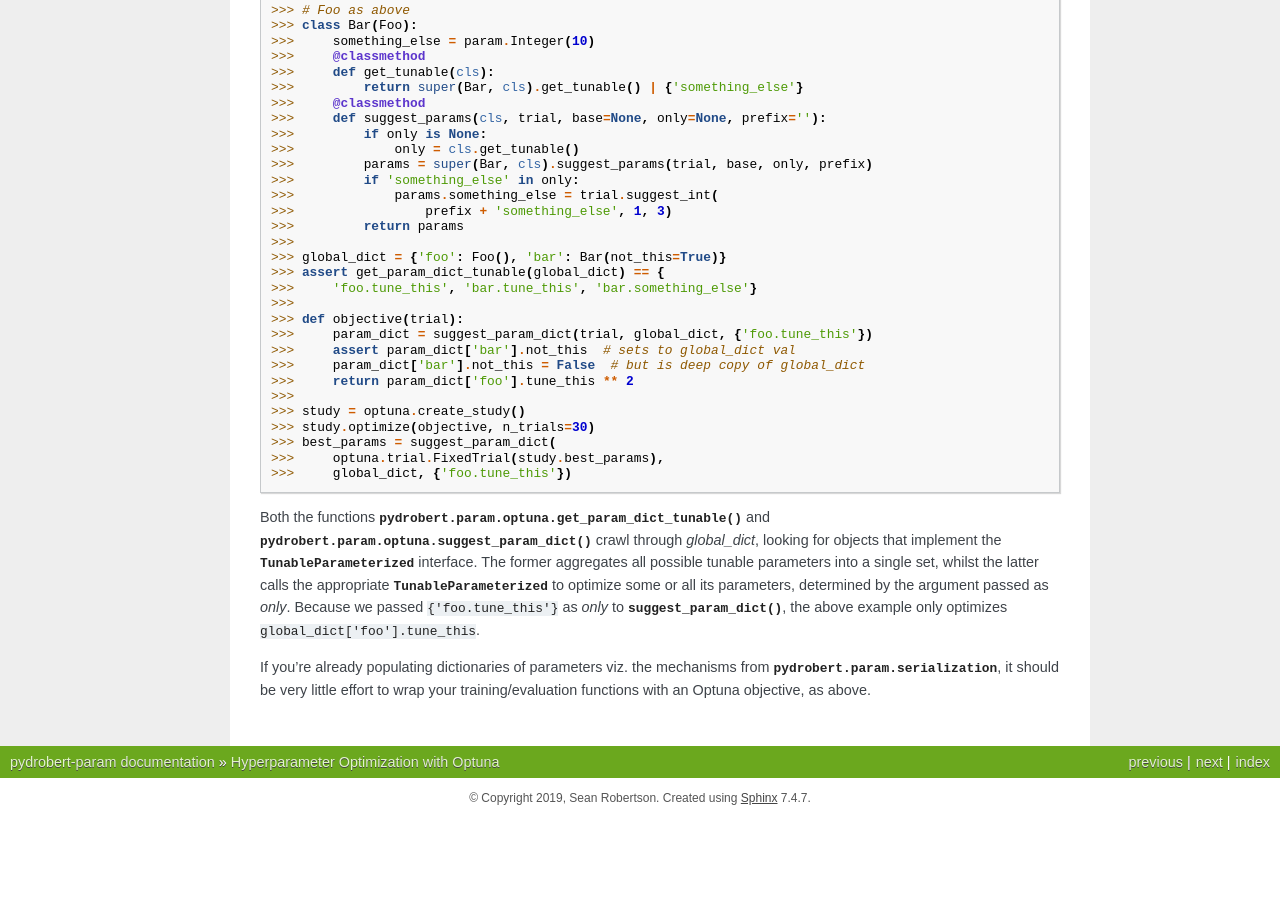
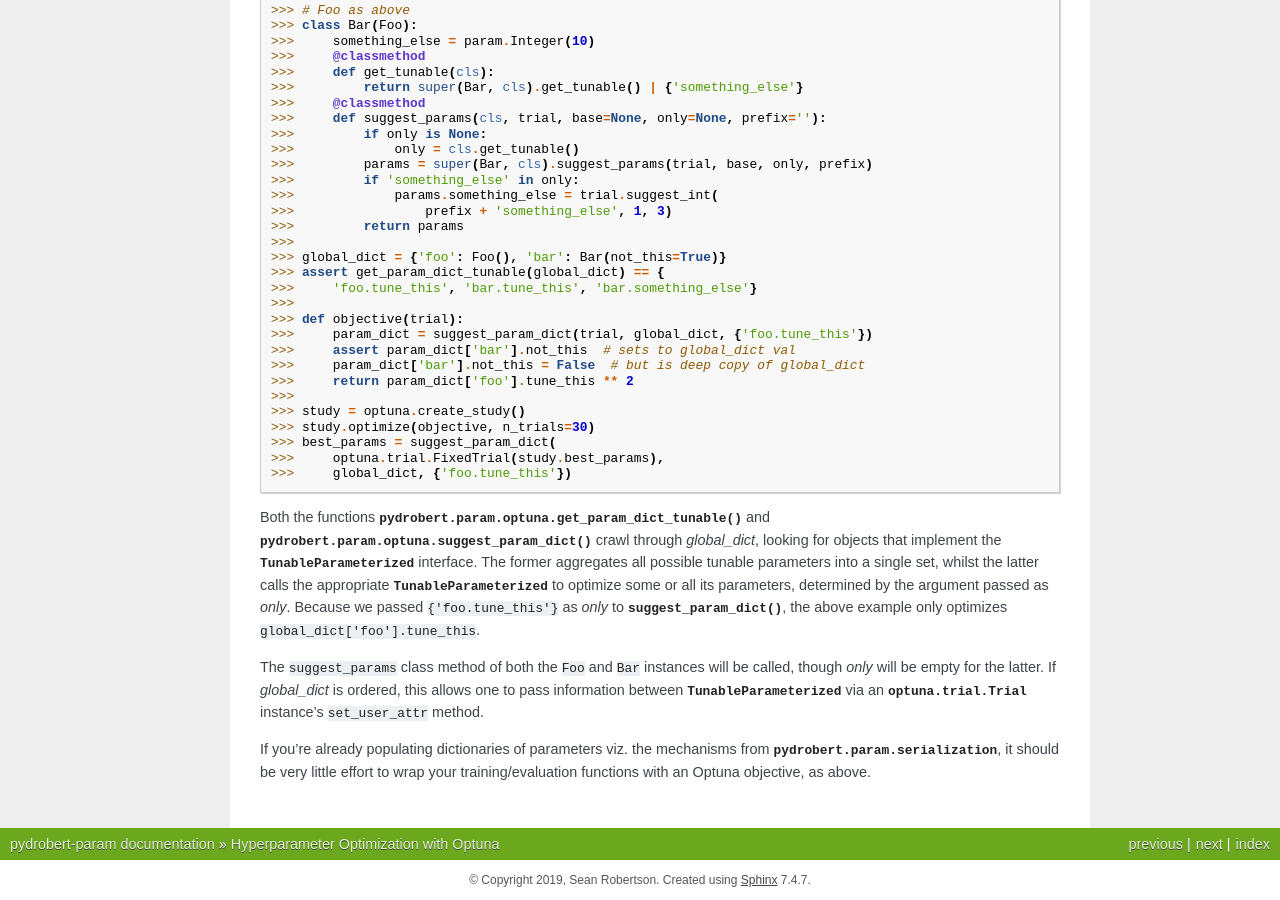
Before and after one commit to sdrobert/pydrobert-param, a Sphinx documentation site: the page built from docs/source/hyperopt.rst, in a window 1280 px wide and 900 px high, scrolled down 1000 px. Built offline with Sphinx 7.4.7, drawn with Linux system fonts in a browser that asks for light colours; before the commit the page ends 1818 px from its top, so only the background shows below that.

Commit message:
Call every suggest_params method in suggest_param_dict, test (#14)

```diff
--- a/docs/source/hyperopt.rst
+++ b/docs/source/hyperopt.rst
@@ -103,6 +103,12 @@ or all its parameters, determined by the argument passed as `only`. Because we
 passed ``{'foo.tune_this'}`` as `only` to :func:`suggest_param_dict`, the above
 example only optimizes ``global_dict['foo'].tune_this``.
 
+The ``suggest_params`` class method of both the ``Foo`` and ``Bar`` instances
+will be called, though `only` will be empty for the latter. If `global_dict` is
+ordered, this allows one to pass information between
+:class:`TunableParameterized` via an :class:`optuna.trial.Trial` instance's
+``set_user_attr`` method.
+
 If you're already populating dictionaries of parameters viz. the mechanisms
 from :mod:`pydrobert.param.serialization`, it should be very little effort to
 wrap your training/evaluation functions with an Optuna objective, as above.
```
Also changed, not shown: 2 other files.
